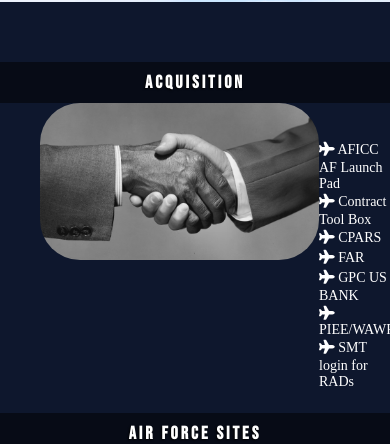
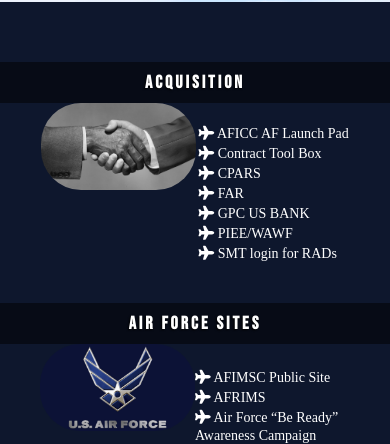
Before and after one commit to MatthewRMoreno/Mock-AirForce-WEbsite, a plain HTML site: page index.html in a window 390 px wide. Shown: the part 151-595 px from the top of the page. Drawn offline with Linux system fonts and the light colour scheme.

Commit message:
Changed Mobile Styling

```diff
--- a/style.css
+++ b/style.css
@@ -213,13 +213,16 @@
         border-radius: 40px;
         right: 100%;
         text-align: center; */
-        width: 90%;
+        width: 50%;
     }
     .main-content li a{
         color: white;
         line-height: 20px;
         font-size: 14px;
         /* position: relative; */
+    }
+    .main-content li {
+        position: relative;
     }
 }
 
```
